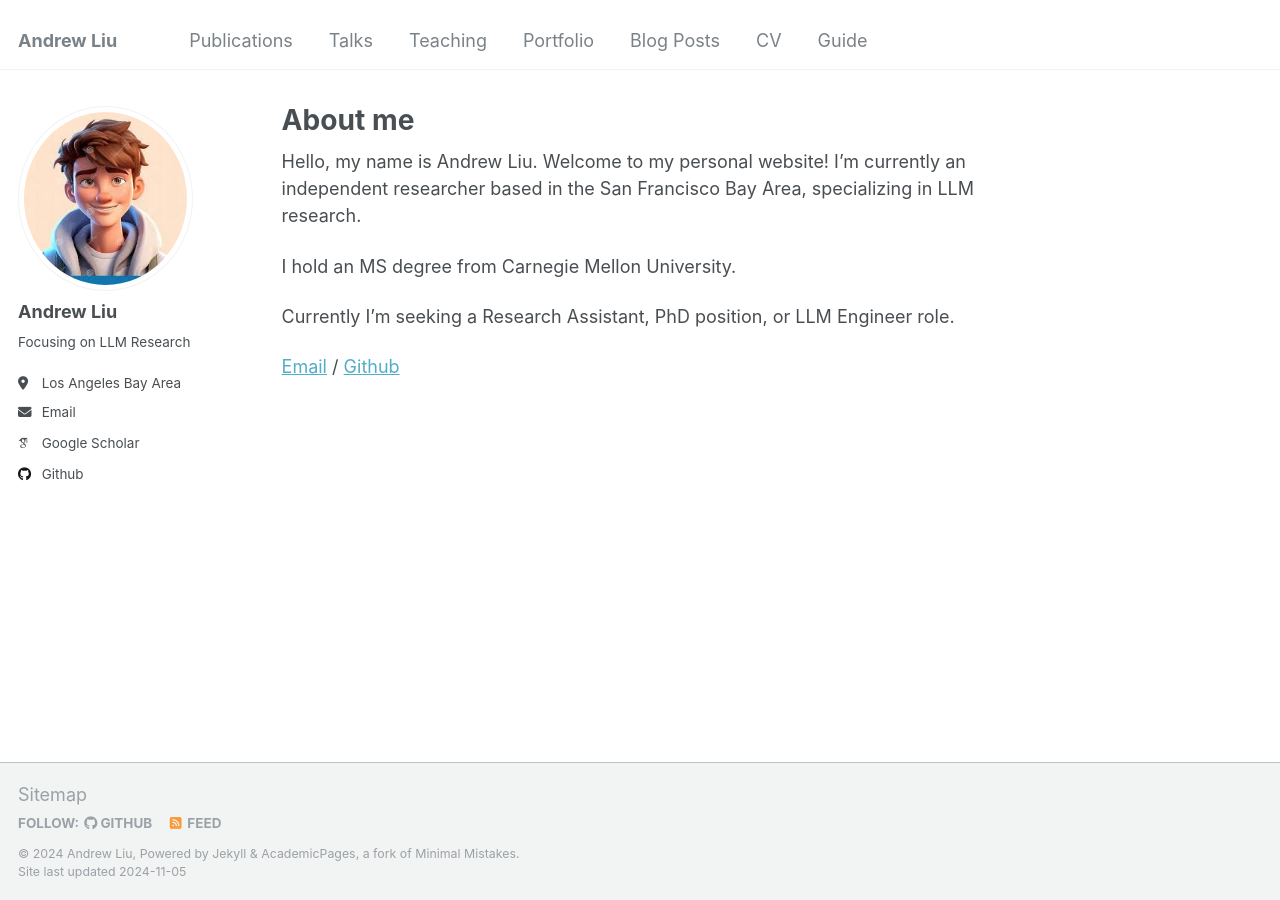
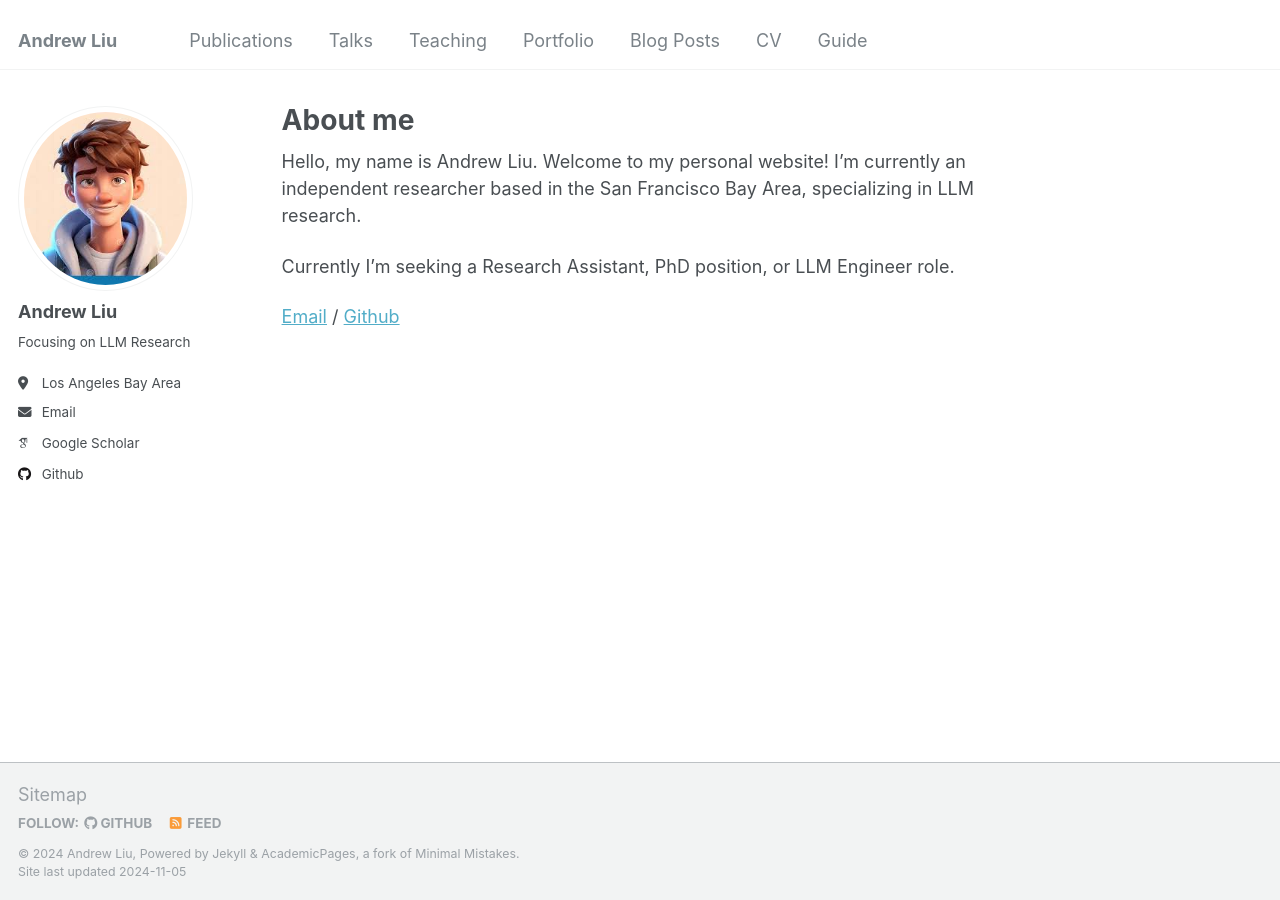
Before and after one commit to Aergneh/Aergneh.github.io, a Jekyll site: the page built from _pages/about.md, in a window 1280 px wide. Built offline with Jekyll 4.4.1, drawn with Linux system fonts in a browser that asks for light colours; some web fonts are replaced.

Commit message:
Update about.md

```diff
--- a/_pages/about.md
+++ b/_pages/about.md
@@ -9,8 +9,6 @@ redirect_from:
 
 Hello, my name is Andrew Liu. Welcome to my personal website! I’m currently an independent researcher based in the San Francisco Bay Area, specializing in LLM research.
 
-I hold an MS degree from Carnegie Mellon University.
-
 Currently I'm seeking a Research Assistant, PhD position, or LLM Engineer role.
 
 [Email](mailto:aergneh541@gmail.com) / [Github](https://github.com/Aergneh)
```
